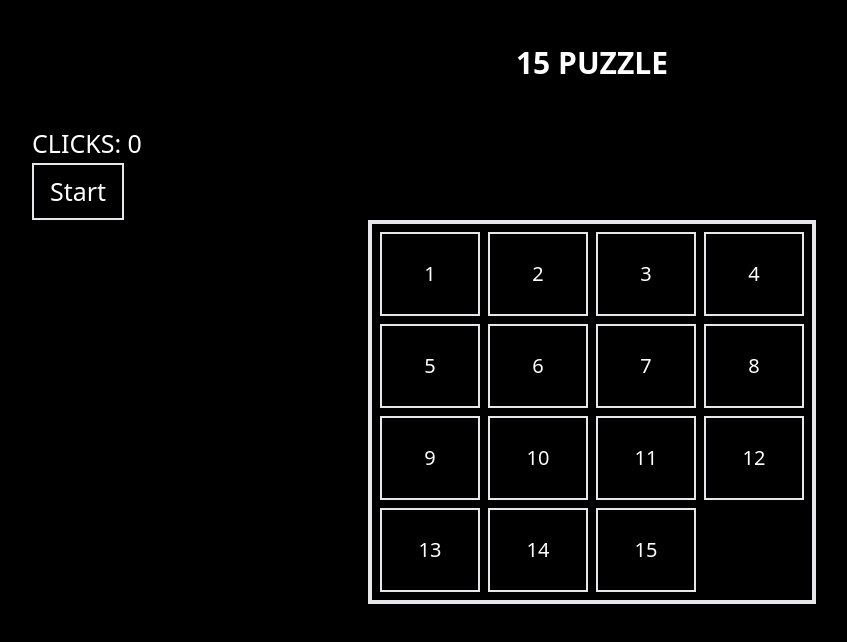
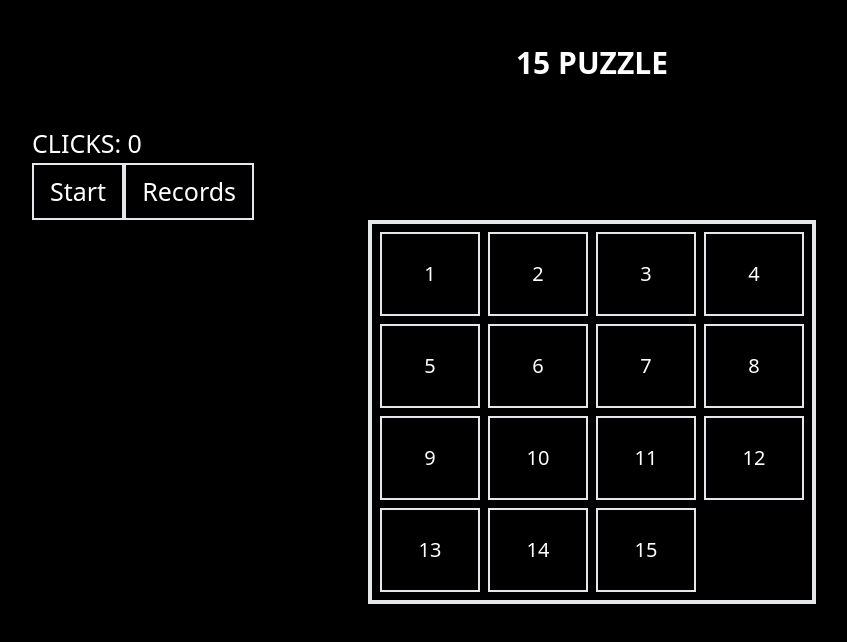
Before and after one commit to lickoneyou/15puzzle, a React (Create React App) app: page / in a window 1280 px wide. Shown: the top 642 px of the page, without its empty margins (48-895 px from the left). Built offline with nearby package versions, Linux system fonts and the light colour scheme.

Commit message:
add react-router-dom

```diff
--- a/package.json
+++ b/package.json
@@ -14,6 +14,7 @@
     "react": "^18.2.0",
     "react-dom": "^18.2.0",
     "react-redux": "^9.1.0",
+    "react-router-dom": "^6.22.1",
     "react-scripts": "5.0.1",
     "redux": "^5.0.1",
     "typescript": "^4.9.5",
--- a/src/components/ControlPanel.tsx
+++ b/src/components/ControlPanel.tsx
@@ -9,6 +9,7 @@ const ControlPanel = ({ puzzle, setPuzzle }: Props) => {
   const clicks = useSelector((state: IRootState) => state)
   const [btnText, setBtnText] = useState('Start')
   const dispatch = useDispatch()
+  const btnStyles = "text-white text-[25px] border-2 py-2 px-4 hover:bg-white hover:text-black transition ease-in-out duration-150 select-none"
 
   return (
     <div>
@@ -17,10 +18,11 @@ const ControlPanel = ({ puzzle, setPuzzle }: Props) => {
       </p>
       <button
         onClick={() => startGame(puzzle, setPuzzle, setBtnText, dispatch)}
-        className="text-white text-[25px] border-2 py-2 px-4 hover:bg-white hover:text-black transition ease-in-out duration-150 select-none"
+        className= {btnStyles}
       >
         {btnText}
       </button>
+      <button className= {btnStyles}>Records</button>
     </div>
   )
 }
```
Also changed, not shown: 1 other file (tests, documents, lock files or other folders).
